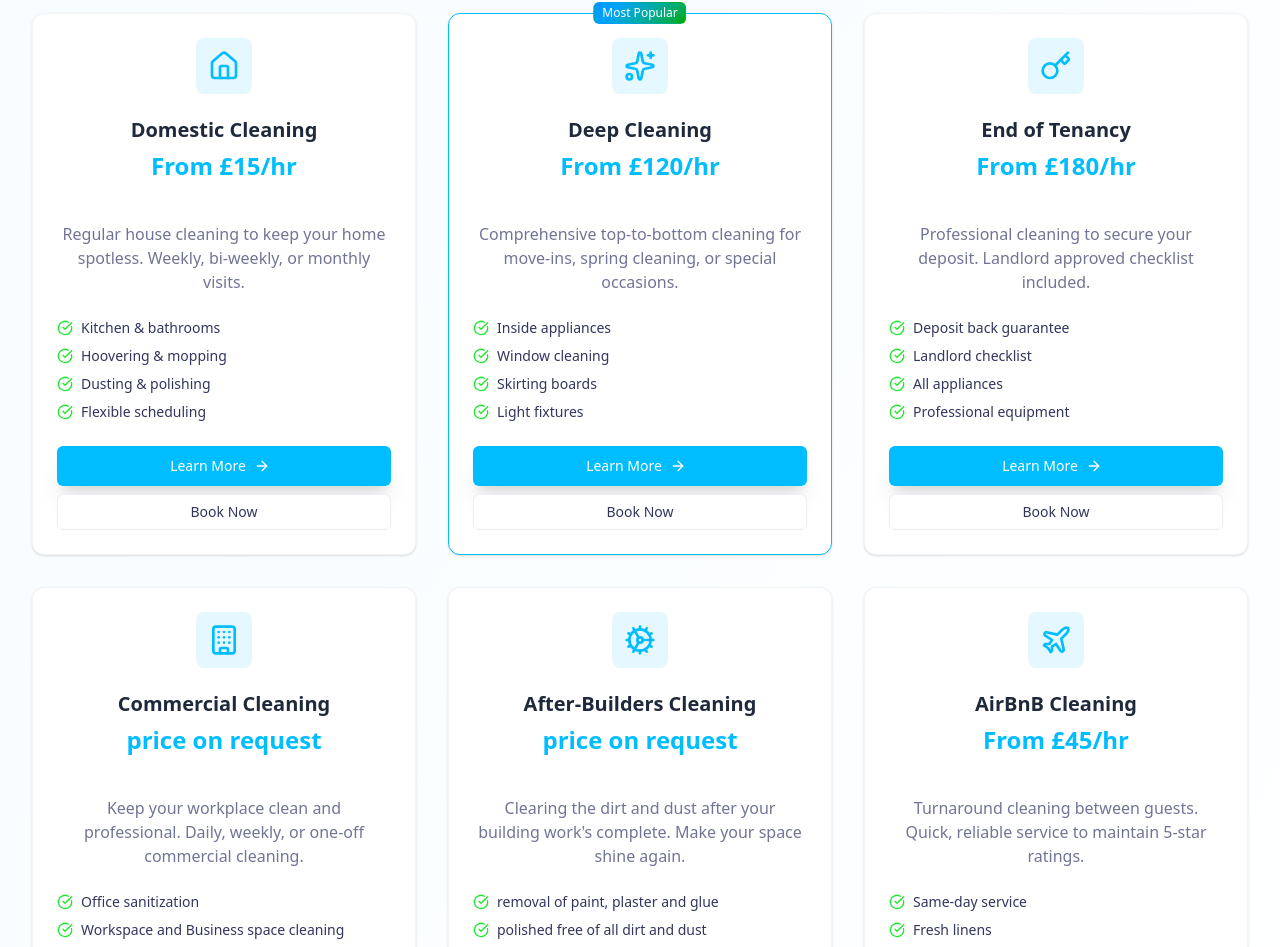
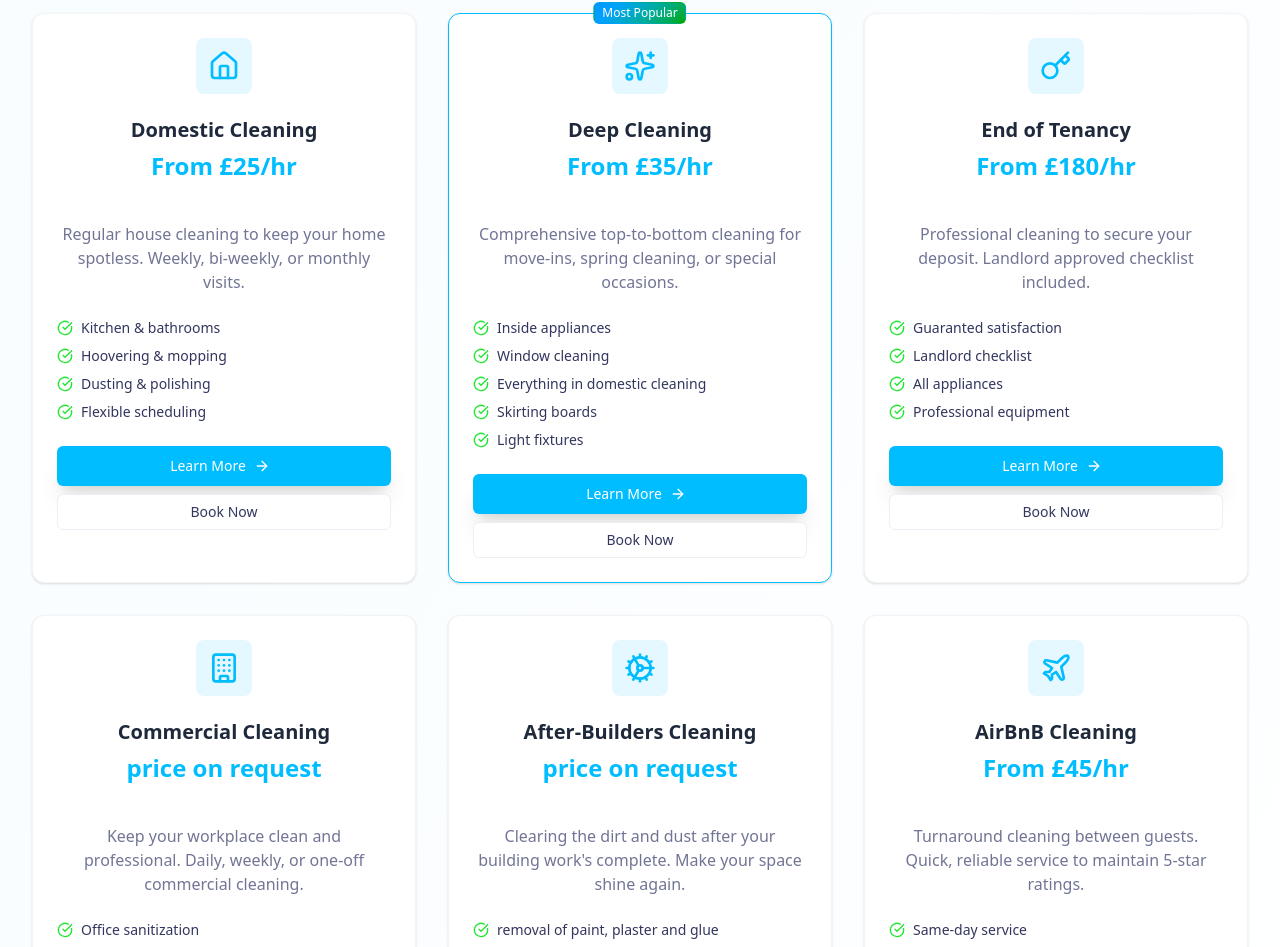
Before and after one commit to ayomidekappo12/canny-s, a Next.js app: page / in a window 1280 px wide. Shown: the part 1364-2311 px from the top of the page. Built offline with nearby package versions, Linux system fonts and the light colour scheme.

Commit message:
made changes to prices

```diff
--- a/src/app/sections/services.tsx
+++ b/src/app/sections/services.tsx
@@ -27,7 +27,7 @@ export function Services() {
       title: "Domestic Cleaning",
       description:
         "Regular house cleaning to keep your home spotless. Weekly, bi-weekly, or monthly visits.",
-      price: "From £15/hr",
+      price: "From £25/hr",
       features: [
         "Kitchen & bathrooms",
         "Hoovering & mopping",
@@ -42,10 +42,11 @@ export function Services() {
       title: "Deep Cleaning",
       description:
         "Comprehensive top-to-bottom cleaning for move-ins, spring cleaning, or special occasions.",
-      price: "From £120/hr",
+      price: "From £35/hr",
       features: [
         "Inside appliances",
         "Window cleaning",
+        "Everything in domestic cleaning",
         "Skirting boards",
         "Light fixtures",
       ],
@@ -59,7 +60,7 @@ export function Services() {
         "Professional cleaning to secure your deposit. Landlord approved checklist included.",
       price: "From £180/hr",
       features: [
-        "Deposit back guarantee",
+        "Guaranted satisfaction",
         "Landlord checklist",
         "All appliances",
         "Professional equipment",
```
